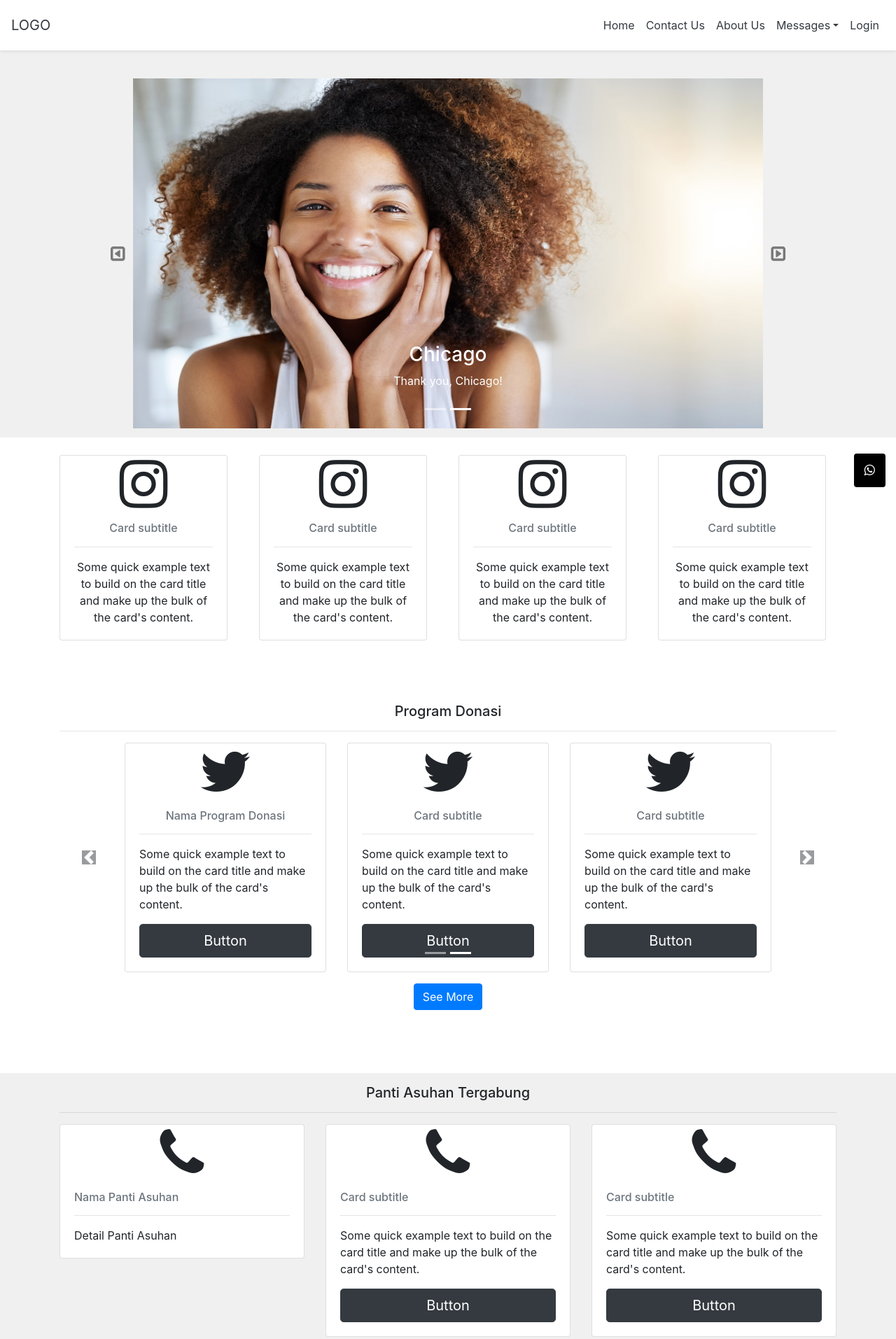
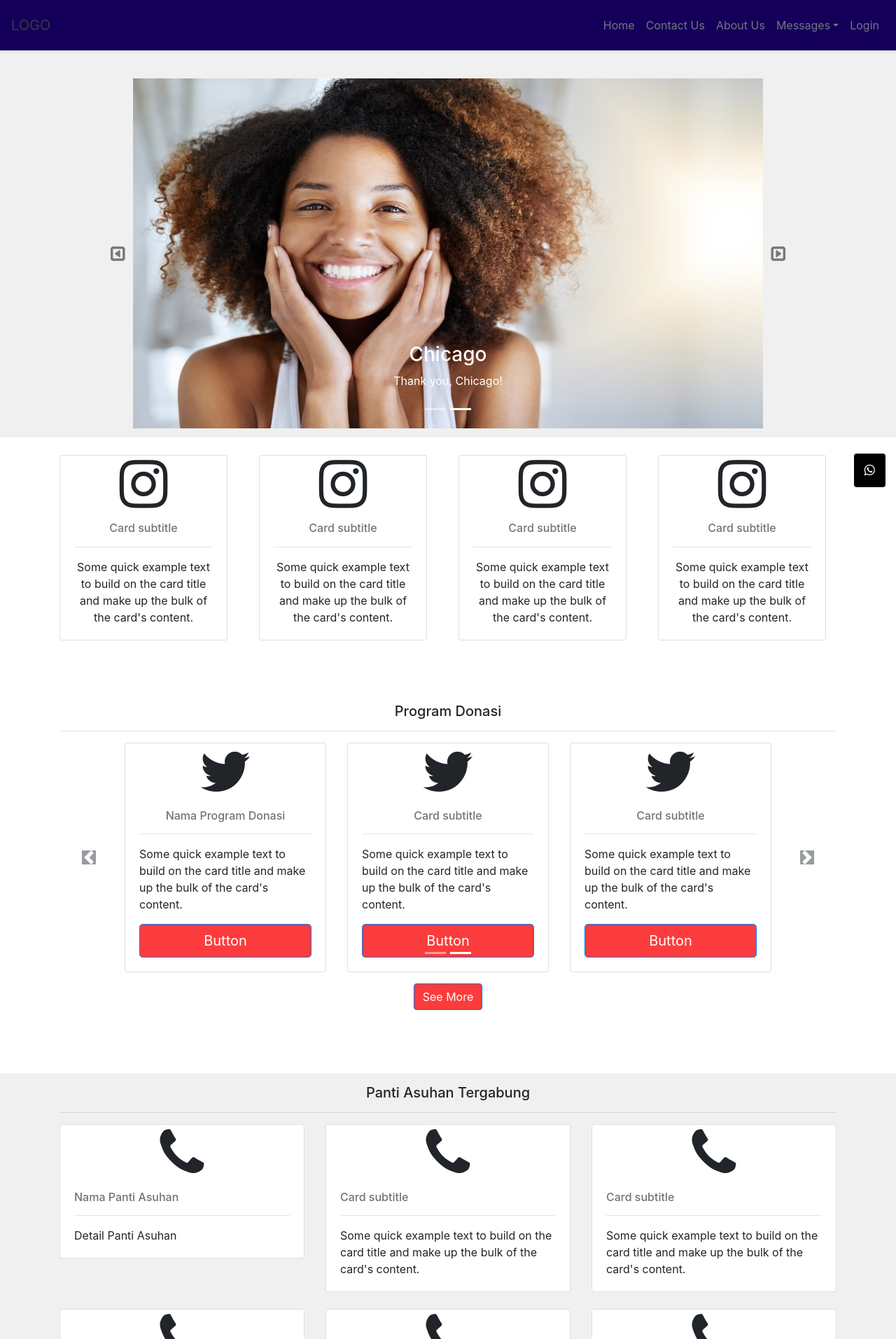
Before and after one commit to fadhilghifarii/Layout, a plain HTML site: page index.html in a window 1280 px wide. Shown: the top 1913 px of the page at 70% size. Drawn offline with nearby package versions, Linux system fonts and the light colour scheme.

Commit message:
update color

```diff
--- a/index.html
+++ b/index.html
@@ -57,29 +57,29 @@
     <button id="myBtn2"><i class="fa fa-whatsapp"></i></button>
     <button onclick="topFunction()" id="myBtn" title="Go to top"><i class="fa fa-angle-double-up"></i></button>
 
-    <nav class="navbar navbar-expand-md bg-light shadow-sm p-3 mb-5 bg-white fixed-top">
+    <nav class="navbar navbar-expand-md shadow-sm p-3 mb-5 fixed-top" style="background-color: #150059;">
         <a href="contact.html" class="navbar-brand text-dark">LOGO</a>
         <button type="button" class="navbar-toggler navbar-light" data-toggle="collapse" data-target="#navbarCollapse">
             <span class="navbar-toggler-icon navbar-light"></span>
         </button>
 
-        <div class="collapse navbar-collapse justify-content-between" id="navbarCollapse">
+        <div class="collapse navbar-collapse justify-content-between" id="navbarCollapse" style="background-color: #150059;">
             <div class="navbar-nav">
 
             </div>
-            <div class="navbar-nav text-dark">
-                <a href="index.html" class="nav-item nav-link active text-dark">Home</a>
-                <a href="contact.html" class="nav-item nav-link text-dark">Contact Us</a>
-                <a href="about.html" class="nav-item nav-link text-dark">About Us</a>
-                <div class="nav-item dropdown text-dark">
-                    <a href="#" class="nav-link dropdown-toggle text-dark" data-toggle="dropdown">Messages</a>
+            <div class="navbar-nav">
+                <a href="index.html" class="nav-item nav-link active" style="color:#717585;">Home</a>
+                <a href="contact.html" class="nav-item nav-link" style="color:#717585;">Contact Us</a>
+                <a href="about.html" class="nav-item nav-link" style="color:#717585;">About Us</a>
+                <div class="nav-item dropdown" style="color:#717585;">
+                    <a href="#" class="nav-link dropdown-toggle" data-toggle="dropdown" style="color:#717585;">Messages</a>
                     <div class="dropdown-menu">
                         <a href="#" class="dropdown-item">Inbox</a>
                         <a href="#" class="dropdown-item">Sent</a>
                         <a href="#" class="dropdown-item">Drafts</a>
                     </div>
                 </div>
-                <a href="login/login.html" class="nav-item nav-link text-dark">Login</a>
+                <a href="login/login.html" class="nav-item nav-link" style="color:#717585;">Login</a>
             </div>
         </div>
     </nav>
@@ -190,7 +190,7 @@
                                                             <a href="detail_program_donasi.html"><h6 class="card-subtitle mb-2 text-muted text-center">Nama Program Donasi</h6></a>
                                                               <hr>
                                                               <p class="card-text">Deskripsi Program Donasi</p>
-                                                             <a href="donasi.html"> <button type="button" class="btn btn-primary btn-lg btn-block btn-dark">Donasi</button></a>
+                                                             <a href="donasi.html"> <button type="button" class="btn btn-primary btn-lg btn-block" style="background-color: #fc3c3c;">Donasi</button></a>
                                                             </div>
                                                           </div>
                                               </div>
@@ -201,7 +201,7 @@
                                                               <h6 class="card-subtitle mb-2 text-muted text-center">Card subtitle</h6>
                                                               <hr>
                                                               <p class="card-text">Some quick example text to build on the card title and make up the bulk of the card's content.</p>
-                                                              <button type="button" class="btn btn-primary btn-lg btn-block btn-dark">Button</button>
+                                                              <button type="button" class="btn btn-primary btn-lg btn-block" style="background-color: #fc3c3c;">Button</button>
                                                             </div>
                                                           </div>
                                               </div>
@@ -212,7 +212,7 @@
                                                               <h6 class="card-subtitle mb-2 text-muted text-center">Card subtitle</h6>
                                                               <hr>
                                                               <p class="card-text">Some quick example text to build on the card title and make up the bulk of the card's content.</p>
-                                                              <button type="button" class="btn btn-primary btn-lg btn-block btn-dark">Button</button>
+                                                              <button type="button" class="btn btn-primary btn-lg btn-block" style="background-color: #fc3c3c;">Button</button>
                                                             </div>
                                                           </div>
                                               </div>
@@ -230,7 +230,7 @@
                                                               <h6 class="card-subtitle mb-2 text-muted text-center">Nama Program Donasi</h6>
                                                               <hr>
                                                               <p class="card-text">Some quick example text to build on the card title and make up the bulk of the card's content.</p>
-                                                              <button type="button" class="btn btn-primary btn-lg btn-block btn-dark">Button</button>
+                                                              <button type="button" class="btn btn-primary btn-lg btn-block" style="background-color: #fc3c3c;">Button</button>
                                                             </div>
                                                           </div>
                                               </div>
@@ -241,7 +241,7 @@
                                                               <h6 class="card-subtitle mb-2 text-muted text-center">Card subtitle</h6>
                                                               <hr>
                                                               <p class="card-text">Some quick example text to build on the card title and make up the bulk of the card's content.</p>
-                                                              <button type="button" class="btn btn-primary btn-lg btn-block btn-dark">Button</button>
+                                                              <button type="button" class="btn btn-primary btn-lg btn-block" style="background-color: #fc3c3c;">Button</button>
                                                             </div>
                                                           </div>
                                               </div>
@@ -252,7 +252,7 @@
                                                               <h6 class="card-subtitle mb-2 text-muted text-center">Card subtitle</h6>
                                                               <hr>
                                                               <p class="card-text">Some quick example text to build on the card title and make up the bulk of the card's content.</p>
-                                                              <button type="button" class="btn btn-primary btn-lg btn-block btn-dark">Button</button>
+                                                              <button type="button" class="btn btn-primary btn-lg btn-block" style="background-color: #fc3c3c;">Button</button>
                                                             </div>
                                                           </div>
                                                           </div>
@@ -273,7 +273,7 @@
             </div>
             <div class="row">
               <div class="col text-center mt-3">
-                <a href="view_program_donasi.html"><button class="btn btn-primary">See More</button></a>
+                <a href="view_program_donasi.html"><button class="btn btn-primary" style="background-color: #fc3c3c;">See More</button></a>
               </div>
             </div>
             </div>
@@ -302,7 +302,7 @@
                                       <h6 class="card-subtitle mb-2 text-muted">Card subtitle</h6>
                                       <hr>
                                       <p class="card-text">Some quick example text to build on the card title and make up the bulk of the card's content.</p>
-                                      <button type="button" class="btn btn-primary btn-lg btn-block btn-dark">Button</button>
+
                                     </div>
                                   </div>
                       </div>
@@ -313,7 +313,7 @@
                                       <h6 class="card-subtitle mb-2 text-muted">Card subtitle</h6>
                                       <hr>
                                       <p class="card-text">Some quick example text to build on the card title and make up the bulk of the card's content.</p>
-                                      <button type="button" class="btn btn-primary btn-lg btn-block btn-dark">Button</button>
+
                                     </div>
                                   </div>
                       </div>
@@ -329,7 +329,7 @@
                                           <h6 class="card-subtitle mb-2 text-muted">Card subtitle</h6>
                                           <hr>
                                           <p class="card-text">Some quick example text to build on the card title and make up the bulk of the card's content.</p>
-                                          <button type="button" class="btn btn-primary btn-lg btn-block btn-dark">Button</button>
+
                                         </div>
                                       </div>
                           </div>
@@ -340,7 +340,7 @@
                                           <h6 class="card-subtitle mb-2 text-muted">Card subtitle</h6>
                                           <hr>
                                           <p class="card-text">Some quick example text to build on the card title and make up the bulk of the card's content.</p>
-                                          <button type="button" class="btn btn-primary btn-lg btn-block btn-dark">Button</button>
+
                                         </div>
                                       </div>
                           </div>
@@ -351,14 +351,14 @@
                                           <h6 class="card-subtitle mb-2 text-muted">Card subtitle</h6>
                                           <hr>
                                           <p class="card-text">Some quick example text to build on the card title and make up the bulk of the card's content.</p>
-                                          <button type="button" class="btn btn-primary btn-lg btn-block btn-dark">Button</button>
+
                                         </div>
                                       </div>
                           </div>
                         </div>
                         <div class="row">
                                 <div class="col text-center mt-2">
-                                  <a href="view_panti_asuhan.html"><button class="btn btn-primary">See More</button></a>
+                                  <a href="view_panti_asuhan.html"><button class="btn btn-primary" style="background-color: #fc3c3c;">See More</button></a>
                                 </div>
                               </div>
                       </div>
@@ -439,7 +439,7 @@
                    <a style="font-size: 80%;">Mari ambil bagian dari proyek peradaban ini, saran dan pertanyaan melalui dibawah ini ya </a>
                   </p>
                   <div class="col text-center mt-2">
-                      <button type="button" class="btn btn-lg btn-primary" href="#"><i class="fa fa-whatsapp"></i> Consultation Whatsapp</button>
+                      <button type="button" class="btn btn-lg btn-primary" href="#" style="background-color: #fc3c3c;"><i class="fa fa-whatsapp"></i> Consultation Whatsapp</button>
                     </div>
 
                   </div>
```
Also changed, not shown: about.html (+10 -10 lines), contact.html (+11 -11 lines).
